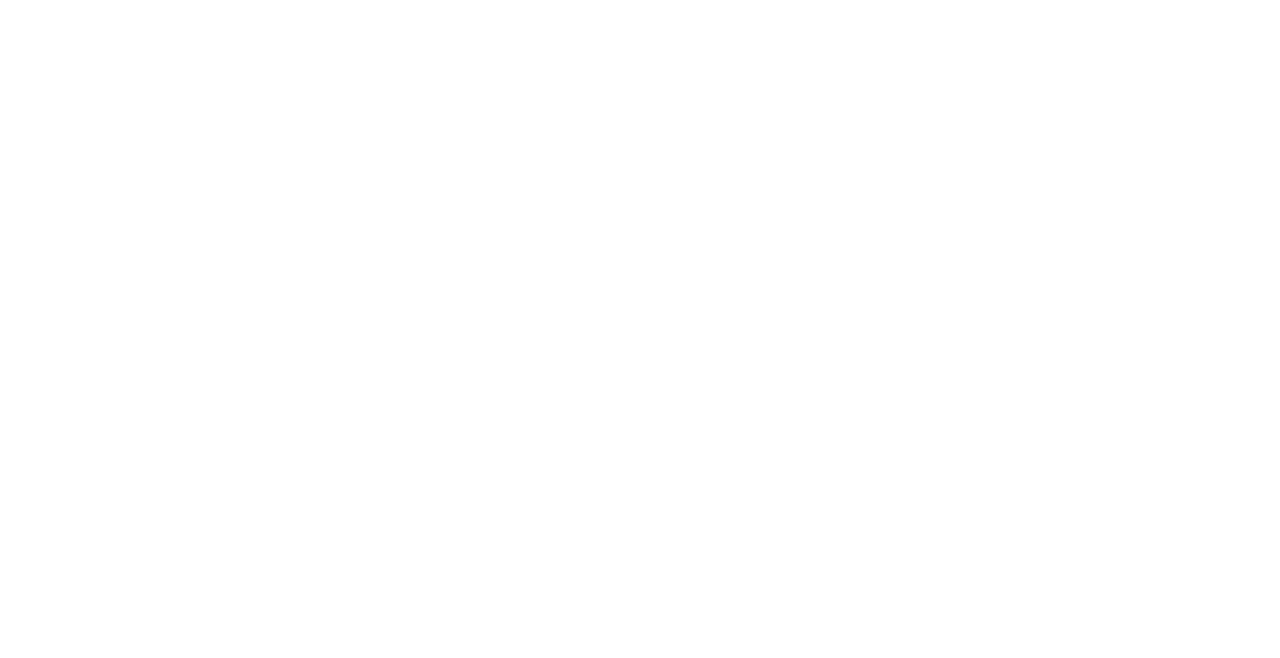
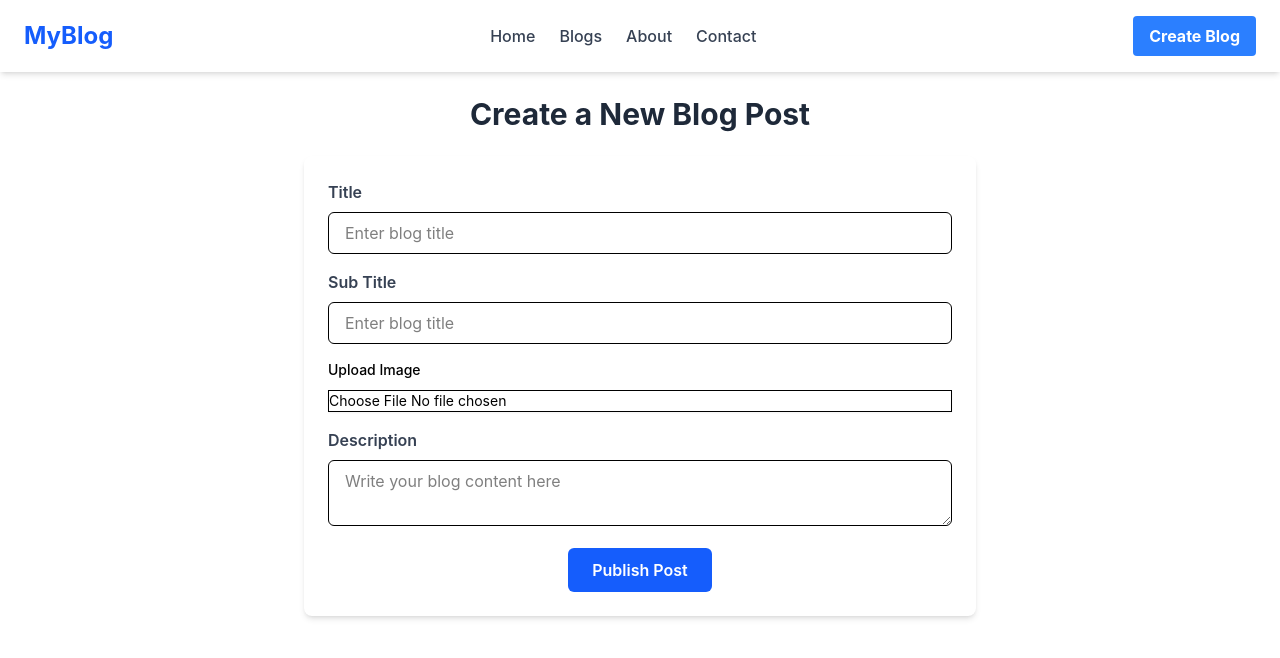
Before and after one commit to anishkumarshrees/blog-project, a React (Vite) app: page /create in a window 1280 px wide. Before the commit this address had no page. Shown: the top 658 px of the page. Built offline with nearby package versions, Linux system fonts and the light colour scheme.

Commit message:
create blog file

```diff
--- a/src/App.jsx
+++ b/src/App.jsx
@@ -4,6 +4,7 @@
 import './App.css'
 import Home from './pages/Home'
 import SignlePage from './pages/SinglePage'
+import CreateBlog from './component/CreateBlog'
 
 function App() {
   const [count, setCount] = useState(0)
@@ -14,6 +15,7 @@
     <Route path='/' element={<Home/>} />
 
   <Route path='/blog/:id' element={<SignlePage />} />
+  <Route path='/create' element={<CreateBlog/>} />
   </Routes>
   </BrowserRouter>
   )
--- a/src/component/Card.jsx
+++ b/src/component/Card.jsx
@@ -3,6 +3,8 @@
 
 
 function Card({blog}){
+    const isVideo = blog.imageUrl && /\.(mp4|webm|ogg|mov)$/i.test(blog.imageUrl)
+
     return (
         <>
 
@@ -17,12 +19,27 @@
       }}
     >
 
-       <img src={blog.imageUrl}
-        style={{
-          width: "100%",
-          height: "500px",
-          objectFit: "cover"
-        }}/>
+       {isVideo ? (
+        <video
+          src={blog.imageUrl}
+          controls
+          style={{
+            width: "100%",
+            height: "500px",
+            objectFit: "cover"
+          }}
+        />
+       ) : (
+        <img
+          src={blog.imageUrl}
+          alt={blog.title}
+          style={{
+            width: "100%",
+            height: "500px",
+            objectFit: "cover"
+          }}
+        />
+       )}
 
       {/* Content */}
       <div style={{ padding: "15px" }}>
--- /dev/null
+++ b/src/component/CreateBlog.jsx
@@ -0,0 +1,91 @@
+import { useState } from "react"
+import Navbar from "./Navbar"
+import axios from "axios"
+import { useNavigate } from "react-router-dom"
+
+
+function CreateBlog(){
+    const navigate= useNavigate()
+    // const [title,settitle]=useState("")
+    // const [subtitle,setsubtitle]=useState("") yo pani garna milxa tarw yo mastai ko lagi naramro way ho
+    //esko kam chai frontend maa vada kaam garni ho jastai kei title maa type garyo vani tyo eha store garxa
+    const [data,setData]=useState({
+        title:"",
+        subtitle:"",
+        description:"",
+        image:""
+    })
+    const handleChange=(e)=>{
+        const value=e.target.value
+        const name=e.target.name
+        setData({
+            ...data,
+            [name]:name ==="image" ? e.target.files[0]:value
+        })
+    }
+    const createBlog=async (e)=>{
+        e.preventDefault()
+     const response= await  axios.post("http://localhost:3000/blog",data,{
+        headers:{
+            "Content-Type":"multipart/form-data"
+        }
+     })
+     if(response.status==200){
+        navigate("/")
+     }
+
+    }
+
+    console.log(data)
+    return(
+        <>
+        <Navbar />
+         <section className="flex-grow container mx-auto p-6">
+        <h1 className="text-3xl font-bold text-gray-800 mb-6 text-center">Create a New Blog Post</h1>
+
+        <form action="/addBlog" method="POST" className="max-w-2xl mx-auto bg-white p-6 rounded-lg shadow-md" onSubmit={createBlog}>
+            {/* <!-- Title --> */}
+            <div className="mb-4">
+                <label className="block text-gray-700 font-semibold mb-2">Title</label>
+                <input type="text" id="title" name="title" required
+                       className="w-full px-4 py-2 border rounded-md focus:outline-none focus:ring-2 focus:ring-blue-500"
+                       placeholder="Enter blog title" onChange={handleChange}/>
+            </div>
+            {/* <!-- Title --> */}
+            <div className="mb-4">
+                <label className="block text-gray-700 font-semibold mb-2">Sub Title</label>
+                <input type="text" id="subtitle" name="subtitle" required
+                       className="w-full px-4 py-2 border rounded-md focus:outline-none focus:ring-2 focus:ring-blue-500"
+                       placeholder="Enter blog title" onChange={handleChange}/>
+            </div>
+            {/* Image */}
+            <div className="mb-4">
+
+<label className="block mb-2.5 text-sm font-medium text-heading" >Upload Image</label>
+<input className="cursor-pointer bg-neutral-secondary-medium border border-default-medium text-heading text-sm rounded-base focus:ring-brand focus:border-brand block w-full shadow-xs placeholder:text-body" id="file_input" type="file" name="image"/>
+
+            </div>
+
+            {/* <!-- description --> */}
+            <div className="mb-4">
+                <label  className="block text-gray-700 font-semibold mb-2">Description</label>
+                <textarea id="description" name="description" required
+                          className="w-full px-4 py-2 border rounded-md focus:outline-none focus:ring-2 focus:ring-blue-500"
+                          placeholder="Write your blog content here" onChange={handleChange}></textarea>
+            </div>
+
+
+            {/* <!-- Submit Button --> */}
+            <div className="text-center">
+                <button type="submit"
+                        className="bg-blue-600 text-white px-6 py-2.5 rounded-md font-semibold hover:bg-blue-700 transition">
+                    Publish Post
+                </button>
+            </div>
+        </form>
+    </section>
+        </>
+    )
+}
+
+export default CreateBlog
--- a/src/component/Navbar.jsx
+++ b/src/component/Navbar.jsx
@@ -13,13 +13,19 @@
 
       {/* Links */}
       <ul className="flex gap-6 text-gray-700 font-medium">
-        <Link to='./' className="hover:text-blue-600 cursor-pointer">Home</Link>
+        <Link to='/' className="hover:text-blue-600 cursor-pointer">Home</Link>
         <li className="hover:text-blue-600 cursor-pointer">Blogs</li>
         <li className="hover:text-blue-600 cursor-pointer">About</li>
         <li className="hover:text-blue-600 cursor-pointer">Contact</li>
       </ul>
 
+
       {/* Button */}
+      <Link to='/create'>
+     <button class="cursor-pointer bg-blue-500 hover:bg-blue-700 text-white font-bold py-2 px-4 rounded">
+        Create Blog
+</button>
+</Link>
 
     </nav>
         </>
--- a/src/pages/SinglePage.jsx
+++ b/src/pages/SinglePage.jsx
@@ -9,6 +9,7 @@
 const {id}=useParams()
 const [blog,setblog]=useState({})
 const navigate= useNavigate()
+const isVideo = blog.imageUrl && /\.(mp4|webm|ogg|mov)$/i.test(blog.imageUrl)
 const fetchSingleBlog=async ()=>{
  const response =  await axios.get(`http://localhost:3000/blog/${id}`)
  setblog(response.data.data)
@@ -35,12 +36,27 @@
         <div className="flex flex-col md:flex-row -mx-4">
             <div className="md:flex-1 px-4">
                 <div >
-                    <img src={blog.imageUrl} alt={blog.title}
-        style={{
-          width: "100%",
-          height: "200px",
-          objectFit: "cover"
-        }}/>
+                    {isVideo ? (
+                        <video
+                            src={blog.imageUrl}
+                            controls
+                            style={{
+                                width: "100%",
+                                height: "200px",
+                                objectFit: "cover"
+                            }}
+                        />
+                    ) : (
+                        <img
+                            src={blog.imageUrl}
+                            alt={blog.title}
+                            style={{
+                                width: "100%",
+                                height: "200px",
+                                objectFit: "cover"
+                            }}
+                        />
+                    )}
                 </div>
                 <div className="flex -mx-2 mb-4">
                     <div className="w-1/2 px-2">
```
